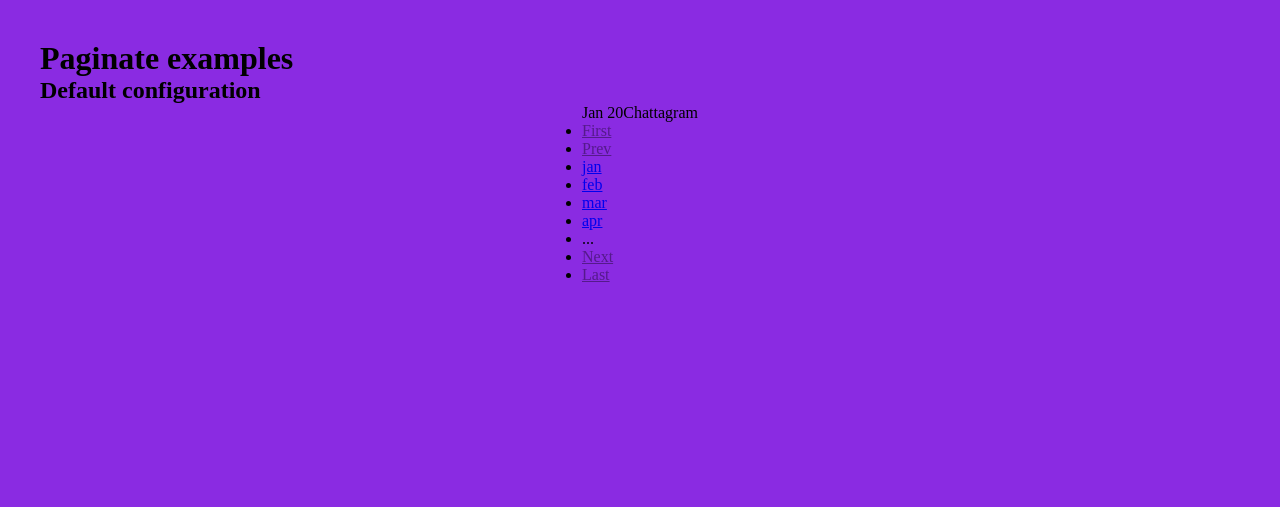
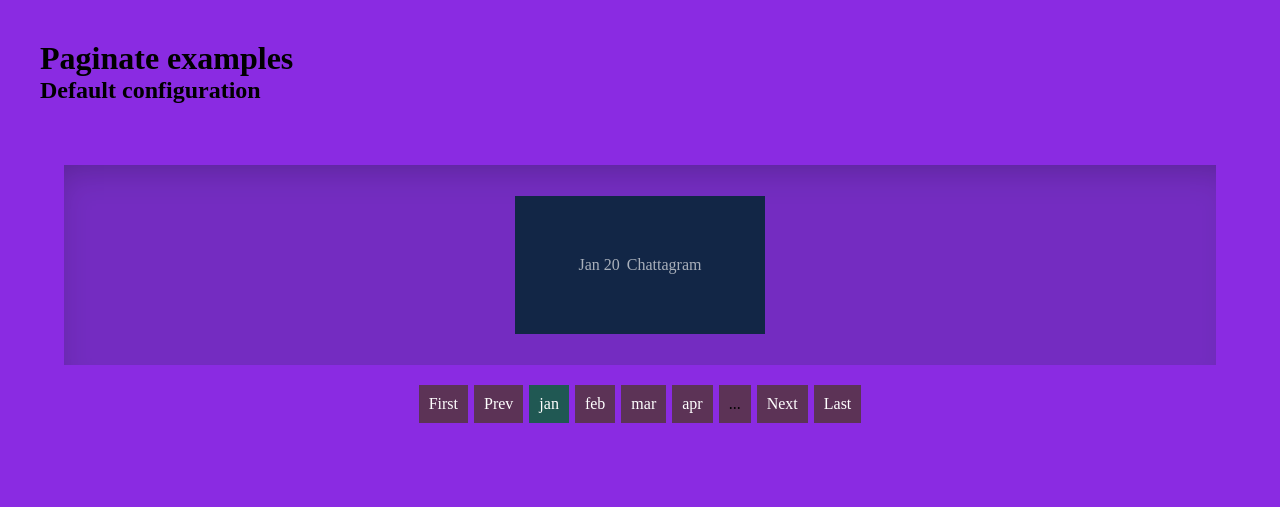
Before and after one commit to robiulhr/pro-paginate, a plain HTML site: page examples/index.html in a window 1280 px wide. Drawn offline with Linux system fonts and the light colour scheme.

Commit message:
adding the css file in example html

```diff
--- a/examples/index.html
+++ b/examples/index.html
@@ -2,6 +2,7 @@
 <html>
   <head>
     <meta charset="ISO-8859-1" />
+    <link rel="stylesheet" href="../src/style/style.min.css">
     <title>Paginate examples</title>
     <style>
       * {
```
